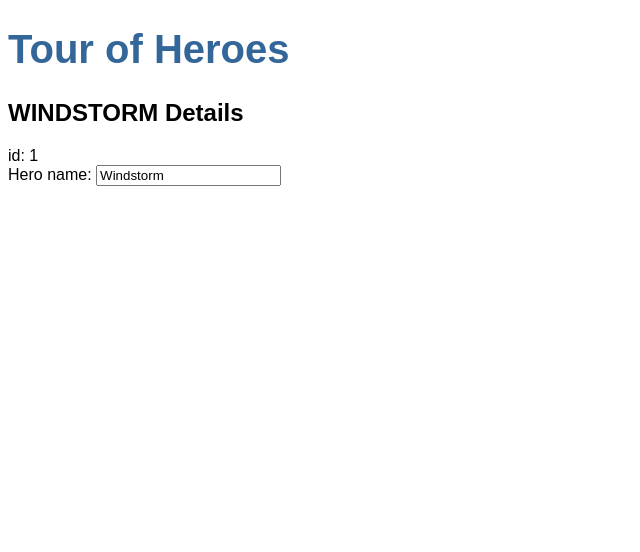
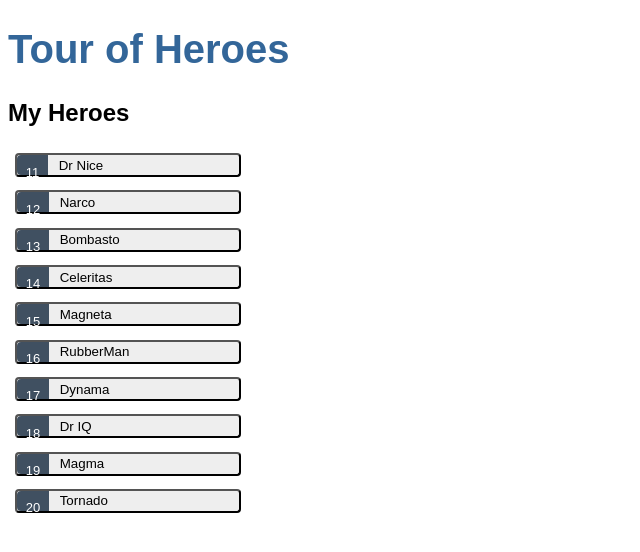
Before and after one commit to Mark-DSouza/Tour-of-Heroes, an Angular app: page / in a window 1280 px wide. Shown: the top 552 px of the page, without its empty margins (0-640 px from the left). Built offline with nearby package versions, Linux system fonts and the light colour scheme.

Commit message:
Commit list of heroes and associated styles

```diff
--- a/src/app/heroes/heroes.component.css
+++ b/src/app/heroes/heroes.component.css
@@ -0,0 +1,67 @@
+/* HeroesComponent's private CSS styles */
+    .heroes {
+    margin: 0 0 2em 0;
+    list-style-type: none;
+    padding: 0;
+    width: 15em;
+  }
+
+  .heroes li {
+    display: flex;
+  }
+
+  .heroes button {
+    flex: 1;
+    cursor: pointer;
+    position: relative;
+    left: 0;
+    background-color: #EEE;
+    margin: .5em;
+    padding: 0;
+    height: 1.6em;
+    border-radius: 4px;
+    display: flex;
+    align-items: stretch;
+    height: 1.8em;
+  }
+
+  .heroes button:hover {
+    color: #2c3a41;
+    background-color: #e6e6e6;
+    left: .1em;
+  }
+
+  .heroes button:active {
+    background-color: #525252;
+    color: #fafafa;
+  }
+
+  .heroes button.selected {
+    background-color: black;
+    color: white;
+  }
+
+  .heroes button.selected:hover {
+    background-color: #505050;
+    color: white;
+  }
+
+  .heroes button.selected:active {
+    background-color: black;
+    color: white;
+  }
+
+  .heroes .badge {
+    display: inline-block;
+    font-size: small;
+    color: white;
+    padding: 0.8em 0.7em 0 0.7em;
+    background-color: #405061;
+    line-height: 1em;
+    margin-right: .8em;
+    border-radius: 4px 0 0 4px;
+  }
+
+  .heroes .name {
+    align-self: center;
+  }
--- a/src/app/heroes/heroes.component.html
+++ b/src/app/heroes/heroes.component.html
@@ -1,6 +1,19 @@
-<h2>{{hero.name | uppercase}} Details</h2>
-<div><span>id: </span>{{hero.id}}</div>
-<div>
-    <label for="name">Hero name: </label>
-    <input [(ngModel)]="hero.name" placeholder="name">
+<h2>My Heroes</h2>
+
+<ul class="heroes">
+    <li *ngFor="let hero of heroes">
+        <button [class.selected]="hero === selectedHero" type="button" (click)="onSelect(hero)">
+            <span class="badge">{{hero.id}}</span>
+            <span class="name">{{hero.name}}</span>
+        </button>
+    </li>
+</ul>
+
+<div *ngIf="selectedHero">
+    <h2>{{selectedHero.name | uppercase}} Details</h2>
+    <div>id: {{selectedHero.id}}</div>
+    <div>
+        <label for="hero-name">Hero name: </label>
+        <input id="hero-name" [(ngModel)]="selectedHero.name" placeholder="name">
+    </div>
 </div>
--- a/src/app/heroes/heroes.component.ts
+++ b/src/app/heroes/heroes.component.ts
@@ -1,5 +1,6 @@
 import { Component, OnInit } from '@angular/core';
 import { Hero } from '../hero';
+import { HEROES } from '../mock-heroes';
 
 @Component({
   selector: 'app-heroes',
@@ -8,10 +9,13 @@
 })
 export class HeroesComponent implements OnInit {
 
-  hero: Hero = {
-    id: 1,
-    name: 'Windstorm',
-  };
+  heroes: Hero[] = HEROES;
+
+  selectedHero?: Hero;
+
+  onSelect(hero: Hero) {
+    this.selectedHero = hero;
+  }
 
   constructor() { }
 
--- /dev/null
+++ b/src/app/mock-heroes.ts
@@ -0,0 +1,14 @@
+import {Hero} from './hero';
+
+export const HEROES: Hero[] = [
+    { id: 11, name: 'Dr Nice' },
+    { id: 12, name: 'Narco' },
+    { id: 13, name: 'Bombasto' },
+    { id: 14, name: 'Celeritas' },
+    { id: 15, name: 'Magneta' },
+    { id: 16, name: 'RubberMan' },
+    { id: 17, name: 'Dynama' },
+    { id: 18, name: 'Dr IQ' },
+    { id: 19, name: 'Magma' },
+    { id: 20, name: 'Tornado' }
+];
```
